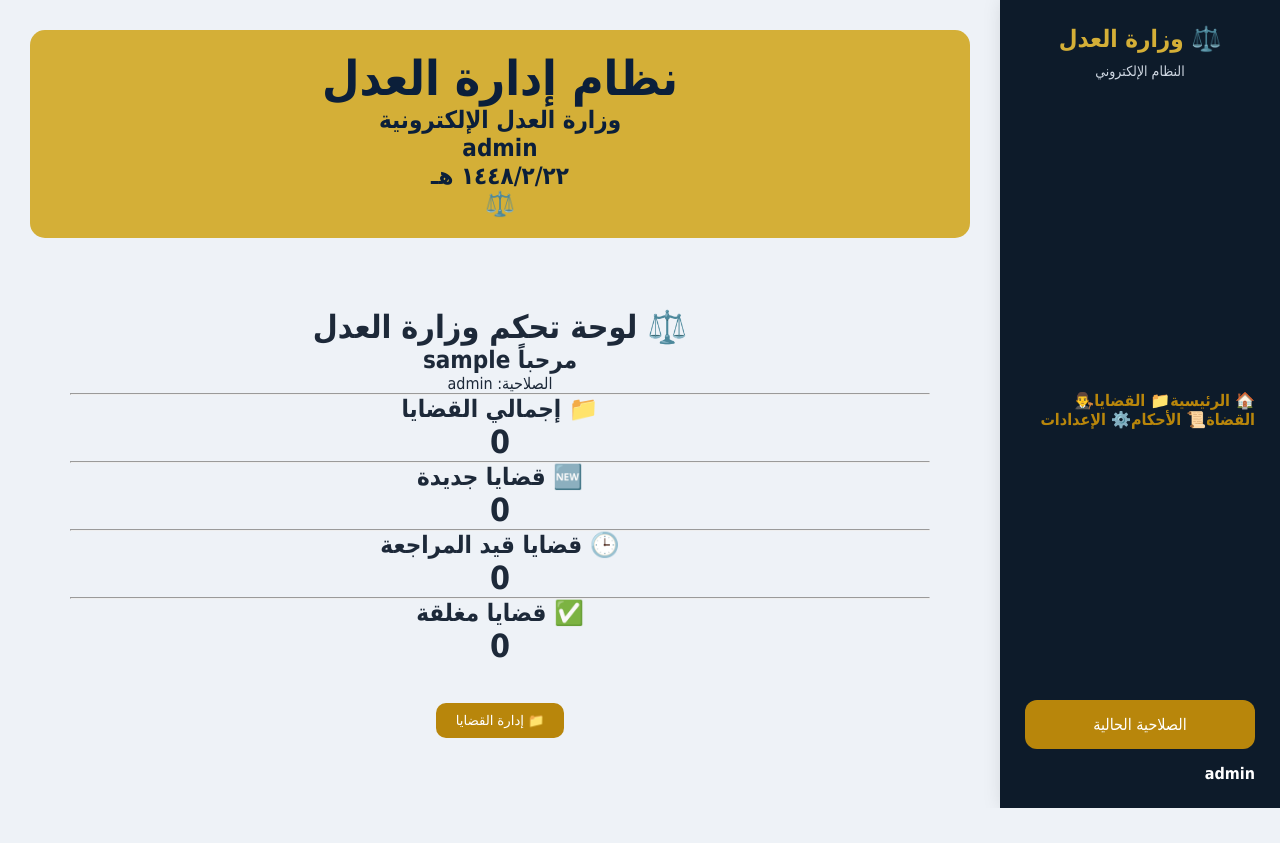
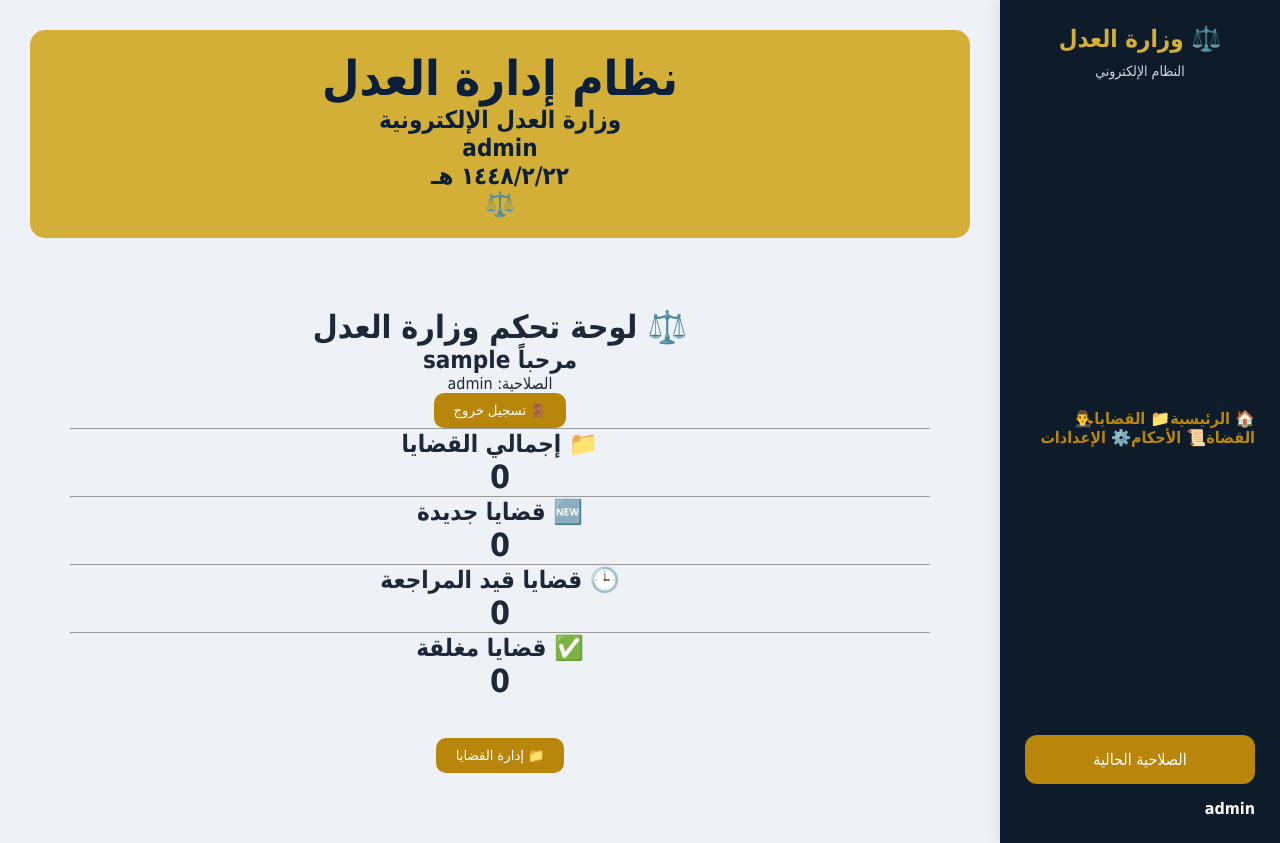
Before and after one commit to 38ed-ma/nice-justice, a Next.js app: page /dashboard in a window 1280 px wide. Before the commit the page ends 808 px from the top, so only its background shows below. Built offline with nearby package versions, Linux system fonts and the light colour scheme; sample sign-in values are in the browser's storage.

Commit message:
Update page.tsx

```diff
--- a/app/dashboard/page.tsx
+++ b/app/dashboard/page.tsx
@@ -22,6 +22,10 @@ if(savedUser){
 
 setUser(JSON.parse(savedUser))
 
+}else{
+
+window.location.href="/login"
+
 }
 
 
@@ -40,16 +44,28 @@ setCases(JSON.parse(savedCases))
 
 
 
+function logout(){
+
+localStorage.removeItem("user")
+
+window.location.href="/login"
+
+}
+
+
+
 const newCases =
 cases.filter(
 (item)=>item.status === "جديدة"
 ).length
 
 
+
 const reviewing =
 cases.filter(
 (item)=>item.status === "قيد المراجعة"
 ).length
+
 
 
 const closed =
@@ -59,15 +75,22 @@ cases.filter(
 
 
 
+
 return(
 
 
 <main
+
 style={{
+
 padding:"40px",
+
 direction:"rtl",
+
 textAlign:"center"
+
 }}
+
 >
 
 
@@ -88,25 +111,11 @@ textAlign:"center"
 
 
 
-<hr/>
+<button onClick={logout}>
 
+🚪 تسجيل خروج
 
-
-
-<div>
-
-
-<h2>
-📁 إجمالي القضايا
-</h2>
-
-
-<h1>
-{cases.length}
-</h1>
-
-
-</div>
+</button>
 
 
 
@@ -115,20 +124,13 @@ textAlign:"center"
 
 
 
-<div>
-
-
 <h2>
-🆕 قضايا جديدة
+📁 إجمالي القضايا
 </h2>
 
-
 <h1>
-{newCases}
+{cases.length}
 </h1>
-
-
-</div>
 
 
 
@@ -137,20 +139,13 @@ textAlign:"center"
 
 
 
-<div>
-
-
 <h2>
-🕒 قضايا قيد المراجعة
+🆕 قضايا جديدة
 </h2>
 
-
 <h1>
-{reviewing}
+{newCases}
 </h1>
-
-
-</div>
 
 
 
@@ -160,25 +155,35 @@ textAlign:"center"
 
 
 
-<div>
+<h2>
+🕒 قضايا قيد المراجعة
+</h2>
+
+<h1>
+{reviewing}
+</h1>
+
+
+
+
+<hr/>
+
+
 
 
 <h2>
 ✅ قضايا مغلقة
 </h2>
 
-
 <h1>
 {closed}
 </h1>
 
 
-</div>
-
-
 
 
 <br/><br/>
+
 
 
 
```
